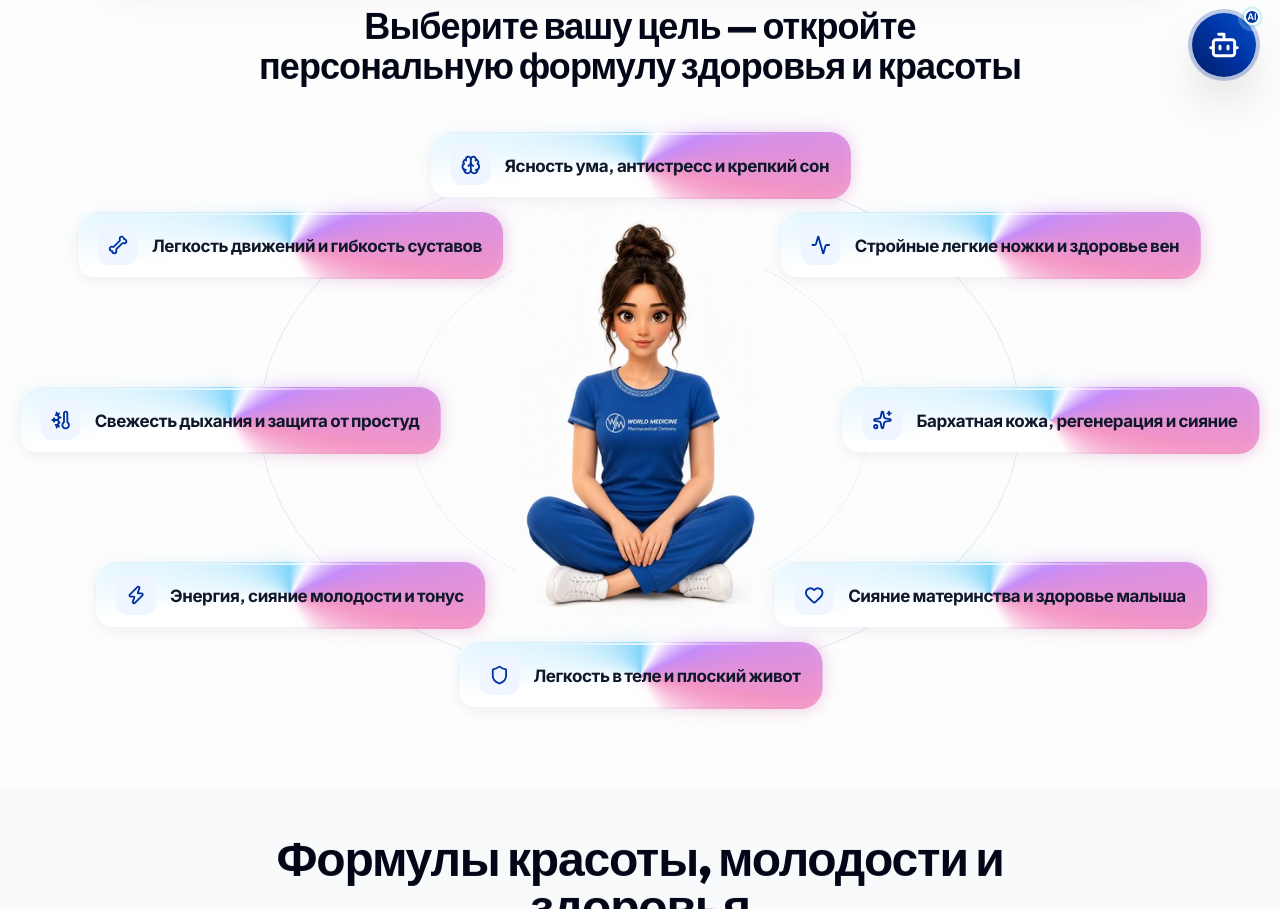
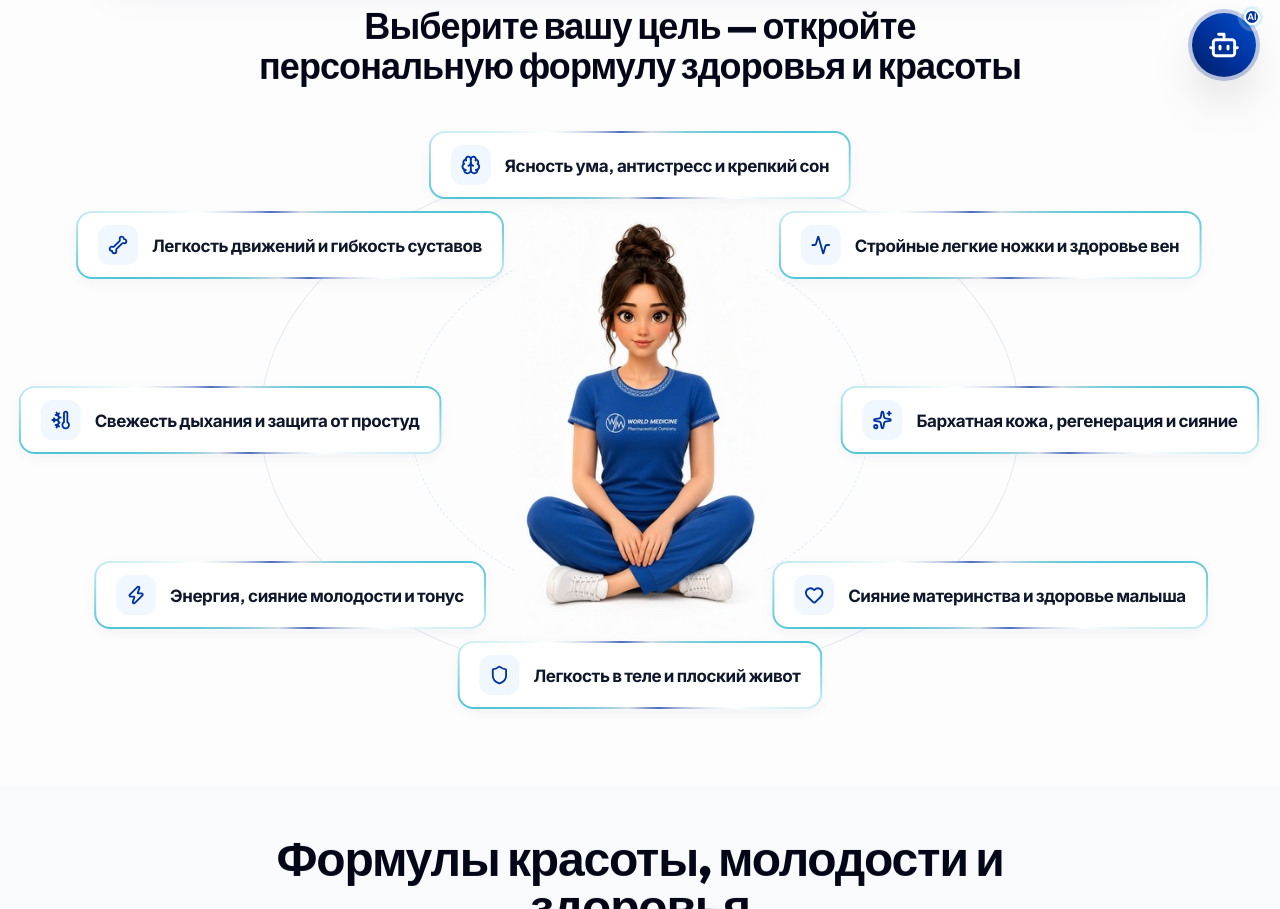
Before and after one commit to timur070989-max/wm-otc, a plain HTML site: page index.html in a window 1280 px wide. Shown: the part 699-1608 px from the top of the page. Drawn offline with nearby package versions, Linux system fonts and the light colour scheme; some packages are replaced by stand-ins of ours; animation ran at ten frames a second; a script that the page names is missing.

Commit message:
fix: make glow strictly border-only with zero bleed and corporate blue hover highlight

```diff
--- a/assets/css/styles.css
+++ b/assets/css/styles.css
@@ -418,9 +418,8 @@ h1, h2, h3, h4, .font-display {
 }
 
 /* ==========================================================================
-   Studio Baseline Signature Fancy Border Glow Button Effect
-   Inspired by @studio.baseline: Bright neon laser border with white flare,
-   cyan-violet gradient, and cosmic luminous glow.
+   World Medicine Corporate Signature Glowing Border (Crisp Edge Only)
+   Laser-thin perimeter glow with zero bleed, corporate blue on hover/active
    ========================================================================== */
 
 @property --glow-angle {
@@ -429,103 +428,67 @@ h1, h2, h3, h4, .font-display {
   inherits: false;
 }
 
-@keyframes studioGlowRotate {
+@keyframes wmBorderGlow {
   0% { --glow-angle: 0deg; }
   100% { --glow-angle: 360deg; }
 }
 
 .studio-glow-pill {
   position: relative;
-  isolation: isolate;
-  background: #ffffff;
   border-radius: 1.25rem;
-  transition: all 0.3s cubic-bezier(0.16, 1, 0.3, 1);
-  box-shadow: 0 4px 16px -2px rgba(0, 31, 102, 0.08);
+  border: 2px solid transparent;
+  background:
+    linear-gradient(#ffffff, #ffffff) padding-box,
+    conic-gradient(
+      from var(--glow-angle),
+      rgba(203, 213, 225, 0.8) 0deg,
+      rgba(59, 189, 210, 0.9) 60deg,
+      #ffffff 90deg,
+      rgba(0, 50, 160, 0.7) 130deg,
+      rgba(203, 213, 225, 0.8) 180deg,
+      rgba(59, 189, 210, 0.9) 240deg,
+      #ffffff 270deg,
+      rgba(0, 50, 160, 0.7) 310deg,
+      rgba(203, 213, 225, 0.8) 360deg
+    ) border-box;
+  animation: wmBorderGlow 6s linear infinite;
+  box-shadow: 0 4px 14px -2px rgba(0, 31, 102, 0.06);
+  transition: transform 0.2s cubic-bezier(0.16, 1, 0.3, 1), box-shadow 0.2s ease, background 0.2s ease;
+  color: #0f172a;
 }
 
-/* Base sharp border highlight */
-.studio-glow-pill::before {
-  content: '';
-  position: absolute;
-  inset: -1.5px;
-  border-radius: calc(1.25rem + 1.5px);
-  background: conic-gradient(
-    from var(--glow-angle),
-    transparent 15%,
-    rgba(56, 189, 248, 0.85) 42%,
-    #ffffff 50%,
-    rgba(168, 85, 247, 0.9) 60%,
-    rgba(236, 72, 153, 0.75) 70%,
-    transparent 85%
-  );
-  z-index: -1;
-  opacity: 0.65;
-  animation: studioGlowRotate 4s linear infinite;
-  transition: opacity 0.3s ease;
+/* Hover and Active State: Corporate World Medicine Deep Blue + Luminous Cyan/White Laser Edge */
+.studio-glow-pill:hover,
+.studio-glow-pill.is-active {
+  color: #ffffff !important;
+  background:
+    linear-gradient(135deg, #001f66 0%, #0032a0 100%) padding-box,
+    conic-gradient(
+      from var(--glow-angle),
+      rgba(59, 189, 210, 0.3) 0deg,
+      rgba(59, 189, 210, 1) 60deg,
+      #ffffff 90deg,
+      rgba(128, 229, 255, 1) 120deg,
+      rgba(59, 189, 210, 0.3) 180deg,
+      rgba(59, 189, 210, 1) 240deg,
+      #ffffff 270deg,
+      rgba(128, 229, 255, 1) 300deg,
+      rgba(59, 189, 210, 0.3) 360deg
+    ) border-box;
+  animation-duration: 3s;
+  box-shadow:
+    0 12px 28px -4px rgba(0, 31, 102, 0.35),
+    0 0 14px rgba(59, 189, 210, 0.35);
 }
 
-/* Ambient outer neon light spread */
-.studio-glow-pill::after {
-  content: '';
-  position: absolute;
-  inset: -4px;
-  border-radius: calc(1.25rem + 4px);
-  background: conic-gradient(
-    from var(--glow-angle),
-    transparent 15%,
-    rgba(56, 189, 248, 0.6) 42%,
-    #ffffff 50%,
-    rgba(168, 85, 247, 0.7) 60%,
-    rgba(236, 72, 153, 0.5) 70%,
-    transparent 85%
-  );
-  z-index: -2;
-  opacity: 0.35;
-  filter: blur(8px);
-  animation: studioGlowRotate 4s linear infinite;
-  transition: opacity 0.3s ease, filter 0.3s ease;
+.studio-glow-pill .icon-wrap {
+  background: #f0f7ff;
+  color: #0032a0;
+  transition: all 0.2s ease;
 }
 
-/* Top white glint reflection */
-.studio-glow-pill .studio-glint {
-  position: absolute;
-  top: 0;
-  left: 15%;
-  right: 15%;
-  height: 1.5px;
-  background: linear-gradient(90deg, transparent, rgba(255, 255, 255, 0.95), transparent);
-  border-radius: 9999px;
-  pointer-events: none;
-  opacity: 0.8;
-  z-index: 5;
+.studio-glow-pill:hover .icon-wrap,
+.studio-glow-pill.is-active .icon-wrap {
+  background: rgba(255, 255, 255, 0.18) !important;
+  color: #80e5ff !important;
 }
-
-/* Active / Selected or Hover State (Deep Cosmic Indigo + Radiant Neon Highlights) */
-.studio-glow-pill:hover,
-.studio-glow-pill.is-active {
-  background: #020b24 !important;
-  color: #ffffff !important;
-  box-shadow:
-    0 12px 32px -4px rgba(2, 11, 36, 0.6),
-    0 0 25px rgba(56, 189, 248, 0.5),
-    0 0 45px rgba(168, 85, 247, 0.35);
-}
-
-.studio-glow-pill:hover::before,
-.studio-glow-pill.is-active::before {
-  opacity: 1;
-  animation-duration: 2.2s;
-}
-
-.studio-glow-pill:hover::after,
-.studio-glow-pill.is-active::after {
-  opacity: 0.9;
-  filter: blur(12px);
-  animation-duration: 2.2s;
-}
-
-.studio-glow-pill.is-active .studio-glint,
-.studio-glow-pill:hover .studio-glint {
-  opacity: 1;
-  box-shadow: 0 0 8px rgba(255, 255, 255, 0.8);
-}
--- a/index.html
+++ b/index.html
@@ -54,7 +54,7 @@
   <script src="https://unpkg.com/lucide@latest"></script>
 
   <!-- Custom Styles -->
-  <link rel="stylesheet" href="assets/css/styles.css?v=64.0">
+  <link rel="stylesheet" href="assets/css/styles.css?v=65.0">
 
   <!-- Alpine.js Core & Plugins -->
   <script defer src="https://unpkg.com/alpinejs@3.x.x/dist/cdn.min.js"></script>
@@ -63,10 +63,10 @@
   <script type="module" src="https://ajax.googleapis.com/ajax/libs/model-viewer/3.5.0/model-viewer.min.js"></script>
 
   <!-- Products Database & App Logic -->
-  <script src="assets/js/products-data.js?v=64.0"></script>
-  <script src="assets/js/app.js?v=64.0"></script>
+  <script src="assets/js/products-data.js?v=65.0"></script>
+  <script src="assets/js/app.js?v=65.0"></script>
   <!-- Interactive Mouse Follower 3D Character Component -->
-  <script src="assets/mouse-follower/mouse-follower.js?v=64.0" defer></script>
+  <script src="assets/mouse-follower/mouse-follower.js?v=65.0" defer></script>
   <!-- Three.js & GLTFLoader for Precise Head-Only 3D Rendering -->
   <script src="https://cdnjs.cloudflare.com/ajax/libs/three.js/r128/three.min.js"></script>
   <script src="https://cdn.jsdelivr.net/npm/three@0.128.0/examples/js/loaders/GLTFLoader.js"></script>
@@ -436,7 +436,7 @@
           ></h2>
         </div>
 
-        <!-- Desktop Symmetrical Radial Orbit Arena (Studio Baseline Glowing Buttons) -->
+        <!-- Desktop Symmetrical Radial Orbit Arena (Crisp Corporate Glowing Borders) -->
         <div class="hidden lg:block relative w-full max-w-5xl xl:max-w-6xl mx-auto h-[620px]">
 
           <!-- Ambient Orbit Guides in Background -->
@@ -448,7 +448,7 @@
             <mouse-follower assets="assets/mouse-follower/assets/" style="--follower-width: 250px; pointer-events: auto;"></mouse-follower>
           </div>
 
-          <!-- 8 Symmetrically Positioned Categories with Studio Baseline Fancy Glowing Borders -->
+          <!-- 8 Symmetrically Positioned Categories with Laser-Thin Corporate Glowing Borders -->
 
           <!-- 1. Top (12:00): Head / Stress -->
           <div
@@ -457,8 +457,7 @@
             style="top: calc(50% - 255px); left: 50%;"
             class="studio-glow-pill absolute -translate-x-1/2 -translate-y-1/2 flex items-center gap-3.5 px-5 py-3 rounded-2xl cursor-pointer group z-20 select-none whitespace-nowrap"
           >
-            <div class="studio-glint"></div>
-            <div :class="selectedSymptom === symptoms[0].id ? 'bg-cyan-500/20 text-[#38bdf8]' : 'bg-blue-50 text-[#0032a0] group-hover:bg-cyan-500/20 group-hover:text-[#38bdf8]'" class="w-10 h-10 rounded-xl flex items-center justify-center shrink-0 transition-colors">
+            <div class="icon-wrap w-10 h-10 rounded-xl flex items-center justify-center shrink-0">
               <i :data-lucide="symptoms[0].icon" class="w-5 h-5 stroke-[2.2]"></i>
             </div>
             <span class="text-base sm:text-[17px] font-black tracking-tight" x-text="lang === 'uz' ? symptoms[0].title_uz : symptoms[0].title_ru"></span>
@@ -471,8 +470,7 @@
             style="top: calc(50% - 175px); left: calc(50% + 350px);"
             class="studio-glow-pill absolute -translate-x-1/2 -translate-y-1/2 flex items-center gap-3.5 px-5 py-3 rounded-2xl cursor-pointer group z-20 select-none whitespace-nowrap"
           >
-            <div class="studio-glint"></div>
-            <div :class="selectedSymptom === symptoms[7].id ? 'bg-cyan-500/20 text-[#38bdf8]' : 'bg-blue-50 text-[#0032a0] group-hover:bg-cyan-500/20 group-hover:text-[#38bdf8]'" class="w-10 h-10 rounded-xl flex items-center justify-center shrink-0 transition-colors">
+            <div class="icon-wrap w-10 h-10 rounded-xl flex items-center justify-center shrink-0">
               <i :data-lucide="symptoms[7].icon" class="w-5 h-5 stroke-[2.2]"></i>
             </div>
             <span class="text-base sm:text-[17px] font-black tracking-tight" x-text="lang === 'uz' ? symptoms[7].title_uz : symptoms[7].title_ru"></span>
@@ -485,8 +483,7 @@
             style="top: 50%; left: calc(50% + 410px);"
             class="studio-glow-pill absolute -translate-x-1/2 -translate-y-1/2 flex items-center gap-3.5 px-5 py-3 rounded-2xl cursor-pointer group z-20 select-none whitespace-nowrap"
           >
-            <div class="studio-glint"></div>
-            <div :class="selectedSymptom === symptoms[4].id ? 'bg-cyan-500/20 text-[#38bdf8]' : 'bg-blue-50 text-[#0032a0] group-hover:bg-cyan-500/20 group-hover:text-[#38bdf8]'" class="w-10 h-10 rounded-xl flex items-center justify-center shrink-0 transition-colors">
+            <div class="icon-wrap w-10 h-10 rounded-xl flex items-center justify-center shrink-0">
               <i :data-lucide="symptoms[4].icon" class="w-5 h-5 stroke-[2.2]"></i>
             </div>
             <span class="text-base sm:text-[17px] font-black tracking-tight" x-text="lang === 'uz' ? symptoms[4].title_uz : symptoms[4].title_ru"></span>
@@ -499,8 +496,7 @@
             style="top: calc(50% + 175px); left: calc(50% + 350px);"
             class="studio-glow-pill absolute -translate-x-1/2 -translate-y-1/2 flex items-center gap-3.5 px-5 py-3 rounded-2xl cursor-pointer group z-20 select-none whitespace-nowrap"
           >
-            <div class="studio-glint"></div>
-            <div :class="selectedSymptom === symptoms[6].id ? 'bg-cyan-500/20 text-[#38bdf8]' : 'bg-blue-50 text-[#0032a0] group-hover:bg-cyan-500/20 group-hover:text-[#38bdf8]'" class="w-10 h-10 rounded-xl flex items-center justify-center shrink-0 transition-colors">
+            <div class="icon-wrap w-10 h-10 rounded-xl flex items-center justify-center shrink-0">
               <i :data-lucide="symptoms[6].icon" class="w-5 h-5 stroke-[2.2]"></i>
             </div>
             <span class="text-base sm:text-[17px] font-black tracking-tight" x-text="lang === 'uz' ? symptoms[6].title_uz : symptoms[6].title_ru"></span>
@@ -513,8 +509,7 @@
             style="top: calc(50% + 255px); left: 50%;"
             class="studio-glow-pill absolute -translate-x-1/2 -translate-y-1/2 flex items-center gap-3.5 px-5 py-3 rounded-2xl cursor-pointer group z-20 select-none whitespace-nowrap"
           >
-            <div class="studio-glint"></div>
-            <div :class="selectedSymptom === symptoms[5].id ? 'bg-cyan-500/20 text-[#38bdf8]' : 'bg-blue-50 text-[#0032a0] group-hover:bg-cyan-500/20 group-hover:text-[#38bdf8]'" class="w-10 h-10 rounded-xl flex items-center justify-center shrink-0 transition-colors">
+            <div class="icon-wrap w-10 h-10 rounded-xl flex items-center justify-center shrink-0">
               <i :data-lucide="symptoms[5].icon" class="w-5 h-5 stroke-[2.2]"></i>
             </div>
             <span class="text-base sm:text-[17px] font-black tracking-tight" x-text="lang === 'uz' ? symptoms[5].title_uz : symptoms[5].title_ru"></span>
@@ -527,8 +522,7 @@
             style="top: calc(50% + 175px); left: calc(50% - 350px);"
             class="studio-glow-pill absolute -translate-x-1/2 -translate-y-1/2 flex items-center gap-3.5 px-5 py-3 rounded-2xl cursor-pointer group z-20 select-none whitespace-nowrap"
           >
-            <div class="studio-glint"></div>
-            <div :class="selectedSymptom === symptoms[2].id ? 'bg-cyan-500/20 text-[#38bdf8]' : 'bg-blue-50 text-[#0032a0] group-hover:bg-cyan-500/20 group-hover:text-[#38bdf8]'" class="w-10 h-10 rounded-xl flex items-center justify-center shrink-0 transition-colors">
+            <div class="icon-wrap w-10 h-10 rounded-xl flex items-center justify-center shrink-0">
               <i :data-lucide="symptoms[2].icon" class="w-5 h-5 stroke-[2.2]"></i>
             </div>
             <span class="text-base sm:text-[17px] font-black tracking-tight" x-text="lang === 'uz' ? symptoms[2].title_uz : symptoms[2].title_ru"></span>
@@ -541,8 +535,7 @@
             style="top: 50%; left: calc(50% - 410px);"
             class="studio-glow-pill absolute -translate-x-1/2 -translate-y-1/2 flex items-center gap-3.5 px-5 py-3 rounded-2xl cursor-pointer group z-20 select-none whitespace-nowrap"
           >
-            <div class="studio-glint"></div>
-            <div :class="selectedSymptom === symptoms[1].id ? 'bg-cyan-500/20 text-[#38bdf8]' : 'bg-blue-50 text-[#0032a0] group-hover:bg-cyan-500/20 group-hover:text-[#38bdf8]'" class="w-10 h-10 rounded-xl flex items-center justify-center shrink-0 transition-colors">
+            <div class="icon-wrap w-10 h-10 rounded-xl flex items-center justify-center shrink-0">
               <i :data-lucide="symptoms[1].icon" class="w-5 h-5 stroke-[2.2]"></i>
             </div>
             <span class="text-base sm:text-[17px] font-black tracking-tight" x-text="lang === 'uz' ? symptoms[1].title_uz : symptoms[1].title_ru"></span>
@@ -555,8 +548,7 @@
             style="top: calc(50% - 175px); left: calc(50% - 350px);"
             class="studio-glow-pill absolute -translate-x-1/2 -translate-y-1/2 flex items-center gap-3.5 px-5 py-3 rounded-2xl cursor-pointer group z-20 select-none whitespace-nowrap"
           >
-            <div class="studio-glint"></div>
-            <div :class="selectedSymptom === symptoms[3].id ? 'bg-cyan-500/20 text-[#38bdf8]' : 'bg-blue-50 text-[#0032a0] group-hover:bg-cyan-500/20 group-hover:text-[#38bdf8]'" class="w-10 h-10 rounded-xl flex items-center justify-center shrink-0 transition-colors">
+            <div class="icon-wrap w-10 h-10 rounded-xl flex items-center justify-center shrink-0">
               <i :data-lucide="symptoms[3].icon" class="w-5 h-5 stroke-[2.2]"></i>
             </div>
             <span class="text-base sm:text-[17px] font-black tracking-tight" x-text="lang === 'uz' ? symptoms[3].title_uz : symptoms[3].title_ru"></span>
@@ -576,8 +568,7 @@
                 :class="selectedSymptom === sym.id ? 'is-active text-white' : 'text-slate-900'"
                 class="studio-glow-pill flex items-center gap-3.5 p-4 rounded-2xl cursor-pointer select-none"
               >
-                <div class="studio-glint"></div>
-                <div :class="selectedSymptom === sym.id ? 'bg-white/20 text-white' : 'bg-blue-50 text-[#0032a0]'" class="w-10 h-10 rounded-xl flex items-center justify-center shrink-0">
+                <div class="icon-wrap w-10 h-10 rounded-xl flex items-center justify-center shrink-0">
                   <i :data-lucide="sym.icon" class="w-4 h-4 stroke-[2]"></i>
                 </div>
                 <span class="text-base font-black tracking-tight" x-text="lang === 'uz' ? sym.title_uz : sym.title_ru"></span>
```
